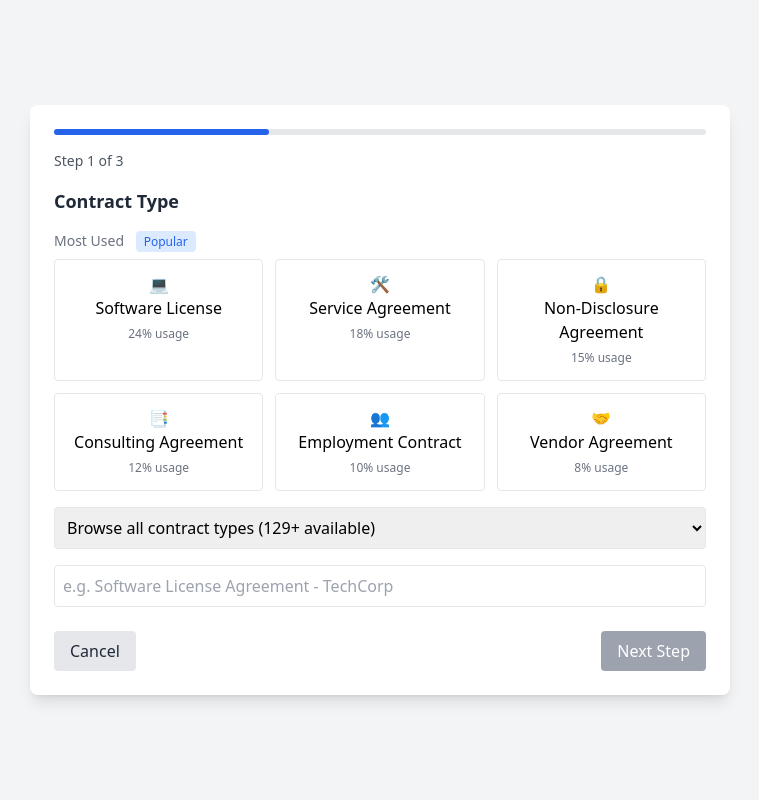
After one commit to brpuneet898/legalbook-new-clm, a Flask app: page /ai-generate-draft in a window 1280 px wide. The commit adds this page. Shown: the whole page, without its empty margins (260-1019 px from the left). Run offline with Flask 3, Linux system fonts and the light colour scheme; some libraries are stand-ins or nearby versions.

Commit message:
added step 1

```diff
--- a/app.py
+++ b/app.py
@@ -6,5 +6,9 @@ app = Flask(__name__)
 def index():
     return render_template('index.html')
 
+@app.route('/ai-generate-draft')
+def ai_generate_draft():
+    return render_template('aidraft.html')
+
 if __name__ == '__main__':
     app.run(debug=True)
--- /dev/null
+++ b/templates/aidraft.html
@@ -0,0 +1,166 @@
+<!DOCTYPE html>
+<html lang="en">
+<head>
+  <meta charset="UTF-8">
+  <meta name="viewport" content="width=device-width, initial-scale=1.0">
+  <title>AI Draft - Step 1</title>
+  <script src="https://cdn.tailwindcss.com"></script>
+  <script>
+    // Restore theme from localStorage
+    document.addEventListener("DOMContentLoaded", () => {
+      const theme = localStorage.getItem("theme");
+      if (theme === "dark") {
+        document.documentElement.classList.add("dark");
+      } else {
+        document.documentElement.classList.remove("dark");
+      }
+    });
+
+    function selectFromCard(radio) {
+      document.getElementById("contract_dropdown").value = radio.value;
+      validateForm();
+    }
+
+    function validateForm() {
+      const selected = document.querySelector('input[name="contract_type"]:checked');
+      const dropdown = document.getElementById("contract_dropdown");
+      const title = document.getElementById("contract_title").value.trim();
+      const nextBtn = document.getElementById("nextBtn");
+
+      // Sync dropdown -> radio
+      if (dropdown.value && (!selected || selected.value !== dropdown.value)) {
+        const radioToCheck = document.querySelector(`input[name="contract_type"][value="${dropdown.value}"]`);
+        if (radioToCheck) radioToCheck.checked = true;
+      }
+
+      // Enable Next Step only if both selected + title filled
+      if (dropdown.value && title.length > 0) {
+        nextBtn.disabled = false;
+        nextBtn.classList.remove("bg-gray-400", "cursor-not-allowed");
+        nextBtn.classList.add("bg-blue-600", "hover:bg-blue-700");
+      } else {
+        nextBtn.disabled = true;
+        nextBtn.classList.add("bg-gray-400", "cursor-not-allowed");
+        nextBtn.classList.remove("bg-blue-600", "hover:bg-blue-700");
+      }
+    }
+  </script>
+</head>
+<body class="bg-gray-100 dark:bg-gray-900 flex items-center justify-center min-h-screen font-sans">
+
+  <div class="bg-white dark:bg-gray-800 w-[700px] rounded-lg shadow-lg p-6">
+    <!-- Progress bar -->
+    <div class="w-full bg-gray-200 rounded-full h-1.5 mb-4">
+      <div class="bg-blue-600 h-1.5 rounded-full" style="width: 33%"></div>
+    </div>
+    <p class="text-sm text-gray-600 dark:text-gray-300 mb-4">Step 1 of 3</p>
+
+    <!-- Contract Type -->
+    <h2 class="text-lg font-semibold mb-4 text-gray-800 dark:text-gray-100">Contract Type</h2>
+    <p class="text-sm mb-2 text-gray-500">Most Used
+      <span class="ml-2 text-xs text-blue-600 bg-blue-100 px-2 py-0.5 rounded">Popular</span>
+    </p>
+
+    <div class="grid grid-cols-3 gap-3 mb-4">
+      <!-- Card 1 -->
+      <label class="border rounded p-3 cursor-pointer hover:border-blue-500 peer-checked:bg-white dark:peer-checked:bg-gray-700">
+        <input type="radio" name="contract_type" value="Software License"
+               class="hidden" onchange="selectFromCard(this)">
+        <div class="text-center">
+          💻<br>
+          <span class="font-medium">Software License</span><br>
+          <span class="text-xs text-gray-500">24% usage</span>
+        </div>
+      </label>
+
+      <!-- Card 2 -->
+      <label class="border rounded p-3 cursor-pointer hover:border-blue-500">
+        <input type="radio" name="contract_type" value="Service Agreement"
+               class="hidden" onchange="selectFromCard(this)">
+        <div class="text-center">
+          🛠️<br>
+          <span class="font-medium">Service Agreement</span><br>
+          <span class="text-xs text-gray-500">18% usage</span>
+        </div>
+      </label>
+
+      <!-- Card 3 -->
+      <label class="border rounded p-3 cursor-pointer hover:border-blue-500">
+        <input type="radio" name="contract_type" value="Non-Disclosure Agreement"
+               class="hidden" onchange="selectFromCard(this)">
+        <div class="text-center">
+          🔒<br>
+          <span class="font-medium">Non-Disclosure Agreement</span><br>
+          <span class="text-xs text-gray-500">15% usage</span>
+        </div>
+      </label>
+
+      <!-- Card 4 -->
+      <label class="border rounded p-3 cursor-pointer hover:border-blue-500">
+        <input type="radio" name="contract_type" value="Consulting Agreement"
+               class="hidden" onchange="selectFromCard(this)">
+        <div class="text-center">
+          📑<br>
+          <span class="font-medium">Consulting Agreement</span><br>
+          <span class="text-xs text-gray-500">12% usage</span>
+        </div>
+      </label>
+
+      <!-- Card 5 -->
+      <label class="border rounded p-3 cursor-pointer hover:border-blue-500">
+        <input type="radio" name="contract_type" value="Employment Contract"
+               class="hidden" onchange="selectFromCard(this)">
+        <div class="text-center">
+          👥<br>
+          <span class="font-medium">Employment Contract</span><br>
+          <span class="text-xs text-gray-500">10% usage</span>
+        </div>
+      </label>
+
+      <!-- Card 6 -->
+      <label class="border rounded p-3 cursor-pointer hover:border-blue-500">
+        <input type="radio" name="contract_type" value="Vendor Agreement"
+               class="hidden" onchange="selectFromCard(this)">
+        <div class="text-center">
+          🤝<br>
+          <span class="font-medium">Vendor Agreement</span><br>
+          <span class="text-xs text-gray-500">8% usage</span>
+        </div>
+      </label>
+    </div>
+
+    <!-- Dropdown -->
+    <select id="contract_dropdown" class="w-full border rounded p-2 mb-4" onchange="validateForm()">
+      <option value="">Browse all contract types (129+ available)</option>
+      <option>Software License</option>
+      <option>Service Agreement</option>
+      <option>Non-Disclosure Agreement</option>
+      <option>Consulting Agreement</option>
+      <option>Employment Contract</option>
+      <option>Vendor Agreement</option>
+      <option>Partnership Agreement</option>
+      <option>Lease Agreement</option>
+      <option>Joint Venture Contract</option>
+      <option>Distribution Agreement</option>
+    </select>
+
+    <!-- Title -->
+    <input type="text" id="contract_title" onkeyup="validateForm()"
+           placeholder="e.g. Software License Agreement - TechCorp"
+           class="w-full border rounded p-2 mb-6">
+
+    <!-- Footer -->
+    <div class="flex justify-between">
+      <a href="{{ url_for('index') }}"
+         class="px-4 py-2 rounded bg-gray-200 dark:bg-gray-700 text-gray-800 dark:text-gray-200">
+         Cancel
+      </a>
+      <button id="nextBtn" disabled
+              class="px-4 py-2 rounded bg-gray-400 text-white cursor-not-allowed">
+              Next Step
+      </button>
+    </div>
+  </div>
+
+</body>
+</html>
```
Also changed, not shown: templates/index.html (+68 -14 lines).
